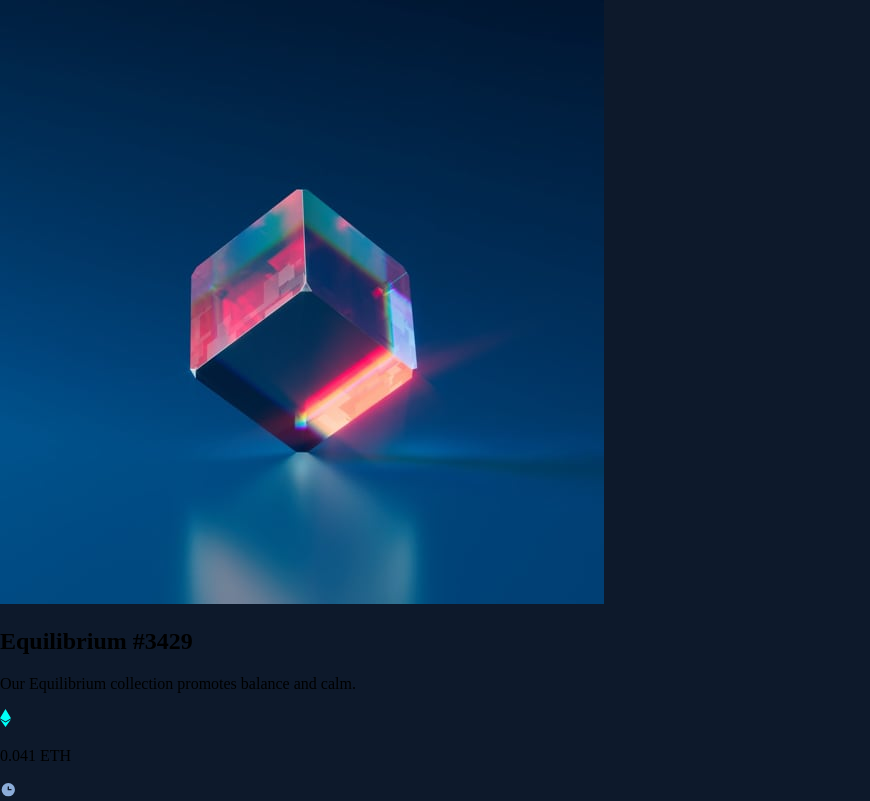
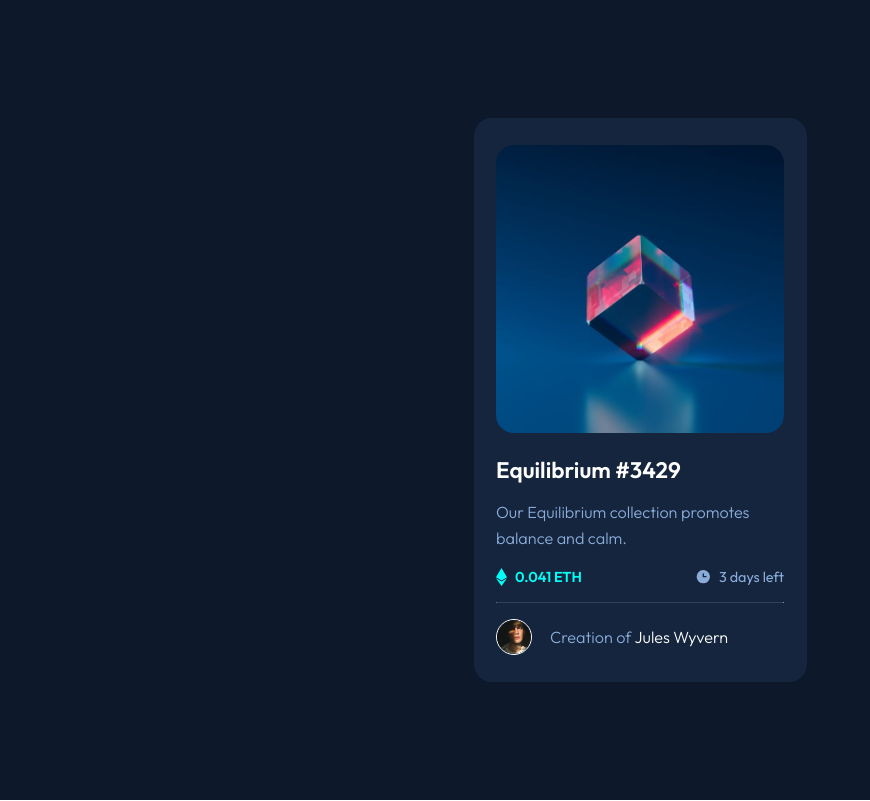
Before and after one commit to pazspera/frontend-mentor-nft-preview-card, a plain HTML site: page index.html in a window 1280 px wide. Shown: the top 801 px of the page, without its empty margins (0-870 px from the left). Drawn offline with Linux system fonts and the light colour scheme.

Commit message:
added style to main-content and nft-card

```diff
--- a/index.html
+++ b/index.html
@@ -1,46 +1,42 @@
 <!DOCTYPE html>
 <html lang="en">
 	<head>
-  <meta charset="UTF-8">
-  <meta name="viewport" content="width=device-width, initial-scale=1.0">
+		<meta charset="UTF-8" />
+		<meta name="viewport" content="width=device-width, initial-scale=1.0" />
 		<!-- Favicon -->
-  <link rel="icon" type="image/png" sizes="32x32" href="./images/favicon-32x32.png">
+		<link rel="icon" type="image/png" sizes="32x32" href="./images/favicon-32x32.png" />
 		<!-- CSS -->
-  <link rel="stylesheet" href="css/main.css">
+		<link rel="stylesheet" href="css/main.css" />
 		<title>NFT preview card component</title>
 	</head>
 	<body>
-  <main>
+		<main class="main">
 			<article class="nft-card">
-      <img src="images/image-equilibrium.jpg" alt="Futuristic square with neon lights">
+				<img
+					class="nft-card__img"
+					src="images/image-equilibrium.jpg"
+					alt="Futuristic square with neon lights"
+				/>
 				<div class="nft-card__content">
 					<h2 class="nft-card__title">Equilibrium #3429</h2>
 					<p class="nft-card__text">Our Equilibrium collection promotes balance and calm.</p>
 					<div class="nft-card__details">
 						<div class="nft-card__price">
-            <img src="images/icon-ethereum.svg">
+							<img src="images/icon-ethereum.svg" />
 							<p>0.041 ETH</p>
 						</div>
 						<div class="nft-card__time">
-            <img src="images/icon-clock.svg">
+							<img src="images/icon-clock.svg" />
 							<p>3 days left</p>
 						</div>
 					</div>
+					<hr class="nft-card__line" />
 					<div class="nft-card__author">
-          <img src="images/image-avatar.png" alt="Person avatar">
+						<img class="nft-card__avatar" src="images/image-avatar.png" alt="Person avatar" />
 						<p>Creation of <a href="#">Jules Wyvern</a></p>
 					</div>
 				</div>
 			</article>
 		</main>
-
-
-
-
-
-
-
-
-
 	</body>
 </html>
--- a/scss/base/_resets.scss
+++ b/scss/base/_resets.scss
@@ -10,5 +10,4 @@ html {
 
 body {
 	margin: 0;
-	background-color: $mainBackground;
 }
--- /dev/null
+++ b/scss/base/_typography.scss
@@ -0,0 +1,7 @@
+body {
+    font-family: $fontText;
+}
+
+html {
+    font-size: $fontSize;
+}
--- /dev/null
+++ b/scss/components/_nft-card.scss
@@ -0,0 +1,111 @@
+.nft-card {
+	padding: 1.5rem 1.25rem;
+	background-color: $cardBackground;
+	max-width: 18.5rem;
+	border-radius: 1rem;
+	display: flex;
+	flex-direction: column;
+}
+
+.nft-card__img {
+	width: 16rem;
+	border-radius: 1rem;
+	margin: 0 auto;
+}
+
+.nft-card__title,
+.nft-card__text {
+	margin: 0;
+}
+
+.nft-card__title,
+.nft-card__text,
+.nft-card__details,
+.nft-card__line {
+	margin-bottom: 0.9rem;
+}
+.nft-card__title {
+	color: $white;
+	font-size: 1.25rem;
+	font-weight: 600;
+}
+
+.nft-card__text {
+	color: $softBlue;
+	font-weight: 300;
+	line-height: 1.6;
+	font-size: 0.9rem;
+}
+
+.nft-card__content {
+	margin: 1.2rem 0 0 0;
+}
+
+.nft-card__price {
+	display: flex;
+
+	img {
+		align-self: center;
+		margin-right: 0.45rem;
+	}
+
+	p {
+		margin: 0;
+		font-weight: 600;
+		font-size: 0.8rem;
+		color: $cyan;
+	}
+}
+
+.nft-card__time {
+	display: flex;
+
+	img {
+		align-self: center;
+		margin-right: 0.4rem;
+	}
+
+	p {
+		margin: 0;
+		font-weight: 400;
+		font-size: 0.8rem;
+		color: $softBlue;
+	}
+}
+
+.nft-card__details {
+	display: flex;
+	justify-content: space-between;
+}
+
+.nft-card__avatar {
+	width: 2rem;
+	height: 2rem;
+	border: 1px solid $white;
+	border-radius: 50%;
+	margin-right: 1rem;
+}
+
+.nft-card__author {
+	display: flex;
+	align-items: center;
+    margin-bottom: 0;
+
+	p {
+		margin: 0;
+		font-size: 0.9rem;
+		font-weight: 300;
+		color: $softBlue;
+	}
+
+	a {
+		color: $white;
+		text-decoration: none;
+        font-weight: 300;
+	}
+}
+
+.nft-card__line {
+    border-top: 1px solid $line;
+    border-bottom: 0;
+}
--- /dev/null
+++ b/scss/layout/_main-content.scss
@@ -0,0 +1,7 @@
+.main {
+	background-color: $mainBackground;
+	display: flex;
+	justify-content: center;
+	align-items: center;
+	min-height: 100vh;
+}
--- a/scss/main.scss
+++ b/scss/main.scss
@@ -3,3 +3,8 @@
 @import "abstract/variables";
 
 @import "base/resets";
+@import "base/typography";
+
+@import "components/nft-card";
+
+@import "layout/main-content";
```
Also changed, not shown: css/main.css, 1 other file. Lines whose indentation alone changed are shown as unchanged.
